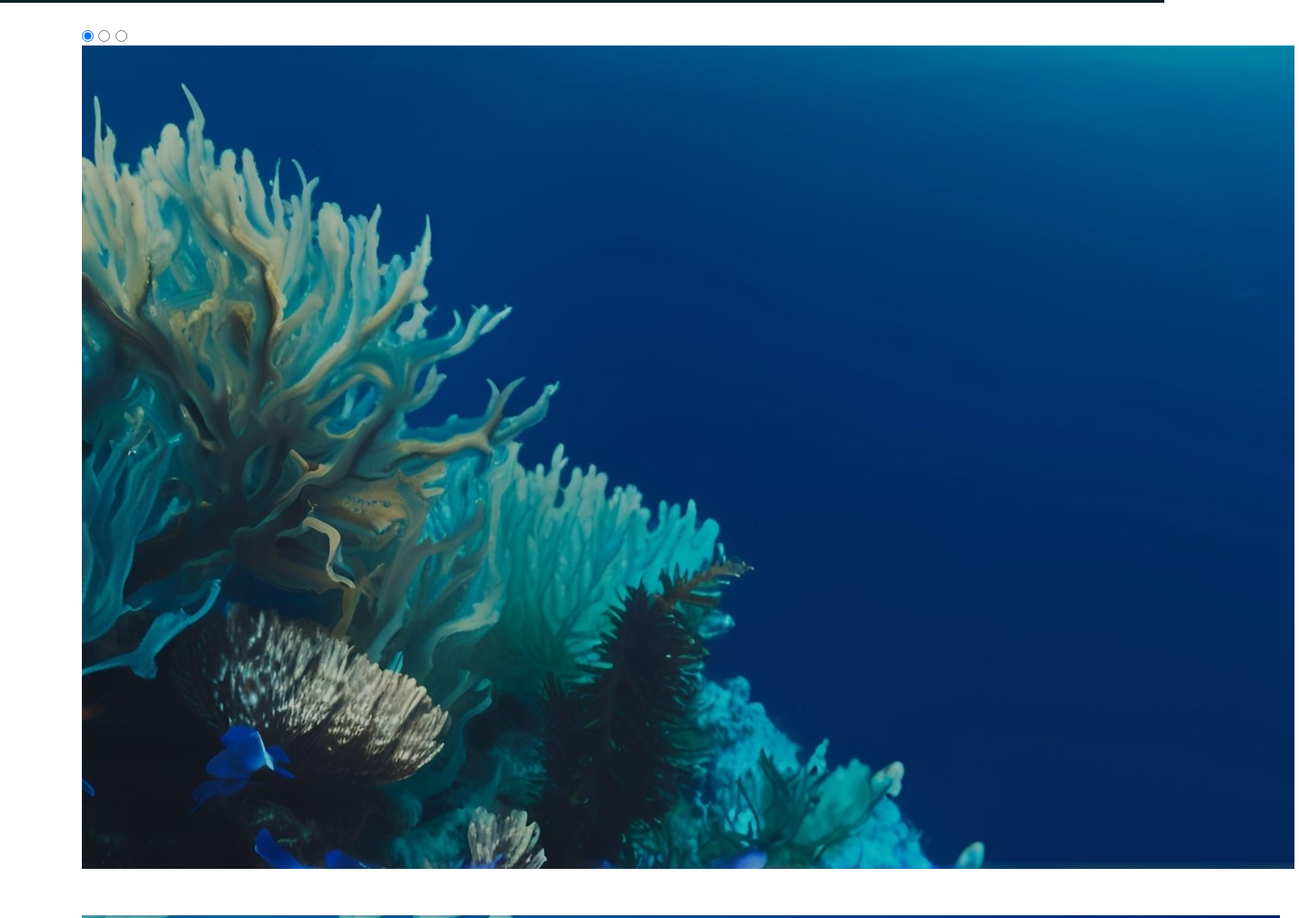
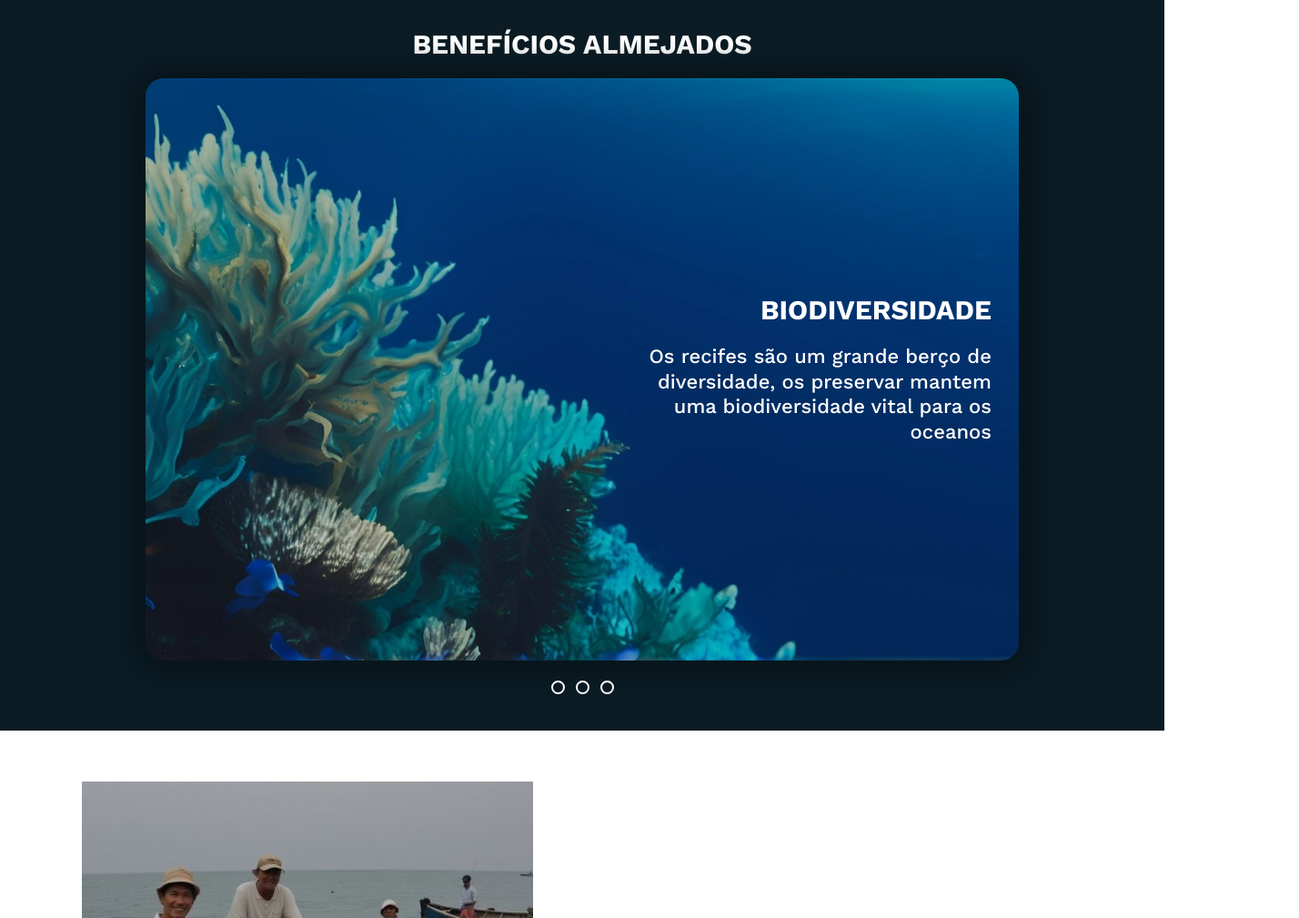
Before and after one commit to uBittencourt/CoralEco, a plain HTML site: page index.html in a window 1280 px wide. Shown: the part 1837-2846 px from the top of the page at 91% size, 1428 px wide, since content can reach past the window. Drawn offline with nearby package versions, Linux system fonts and the light colour scheme.

Commit message:
Estilizando seção de benefícios

```diff
--- a/src/css/style.css
+++ b/src/css/style.css
@@ -349,3 +349,114 @@ html {
 #objetivos i{
     font-size: 55px;
 }
+
+
+/* ESTILIZANDO SEÇÃO BENEFÍCIOS */
+#beneficios{
+    width: 100%;
+    height: 100vh;
+    background-color: var(--azul-medio);
+    position: relative;
+    display: flex;
+    justify-content: center;
+    align-items: center;
+    flex-direction: column;
+}
+
+#beneficios h2{
+    text-align: center;
+    margin-bottom: 20px;
+    text-transform: uppercase;
+    font-size: 30px;
+}
+
+#beneficios input{
+    display: none;
+}
+
+#beneficios .interface{
+    height: 80vh;
+    width: 75vw;
+    border-radius: 20px;
+    overflow: hidden;
+    box-shadow: 1px 1px 25px 15px var(--azul-escuro);
+}
+
+#slides{
+    display: flex;
+    width: 300%;
+    height: 100%;
+}
+
+.img-beneficios{
+    position: relative;
+    width: 33.33%;
+    transition: 0.6s ease;
+    display: flex;
+    justify-content: end;
+}
+
+.img-beneficios h2{
+    font-size: 30px;
+    margin-bottom: 15px;
+    text-transform: uppercase;
+}
+
+.img-beneficios p{
+    font-size: 22px;
+    font-weight: 500;
+    line-height: 1.25;
+}
+
+.texto-beneficio{
+    position: relative;
+    width: 45%;
+    height: 100%;
+    display: flex;
+    flex-direction: column;
+    justify-content: center;
+    align-items: flex-end;
+    text-align: end;
+    padding-right: 30px;
+}
+
+.img-beneficios img{
+    position: absolute;
+    height: 100%;
+    width: 100%;
+}
+
+#nav-slide{
+    margin-top: 10px;
+    width: 100%;
+    height: 5vh;
+    display: flex;
+    align-items: center;
+    justify-content: center;
+}
+
+#nav-slide label{
+    width: 15px;
+    height: 15px;
+    border: 2px solid white;
+    margin: 6px;
+    border-radius: 15px;
+    cursor: pointer;
+    transition: 0.5s ease;
+}
+
+#nav-slide label:hover{
+    background-color: white;
+}
+
+#slide1:checked ~ .s1{
+    margin-left: 0;
+}
+
+#slide2:checked ~ .s1{
+    margin-left: -33.33%;
+}
+
+#slide3:checked ~ .s1{
+    margin-left: -66.66%;
+}
```
